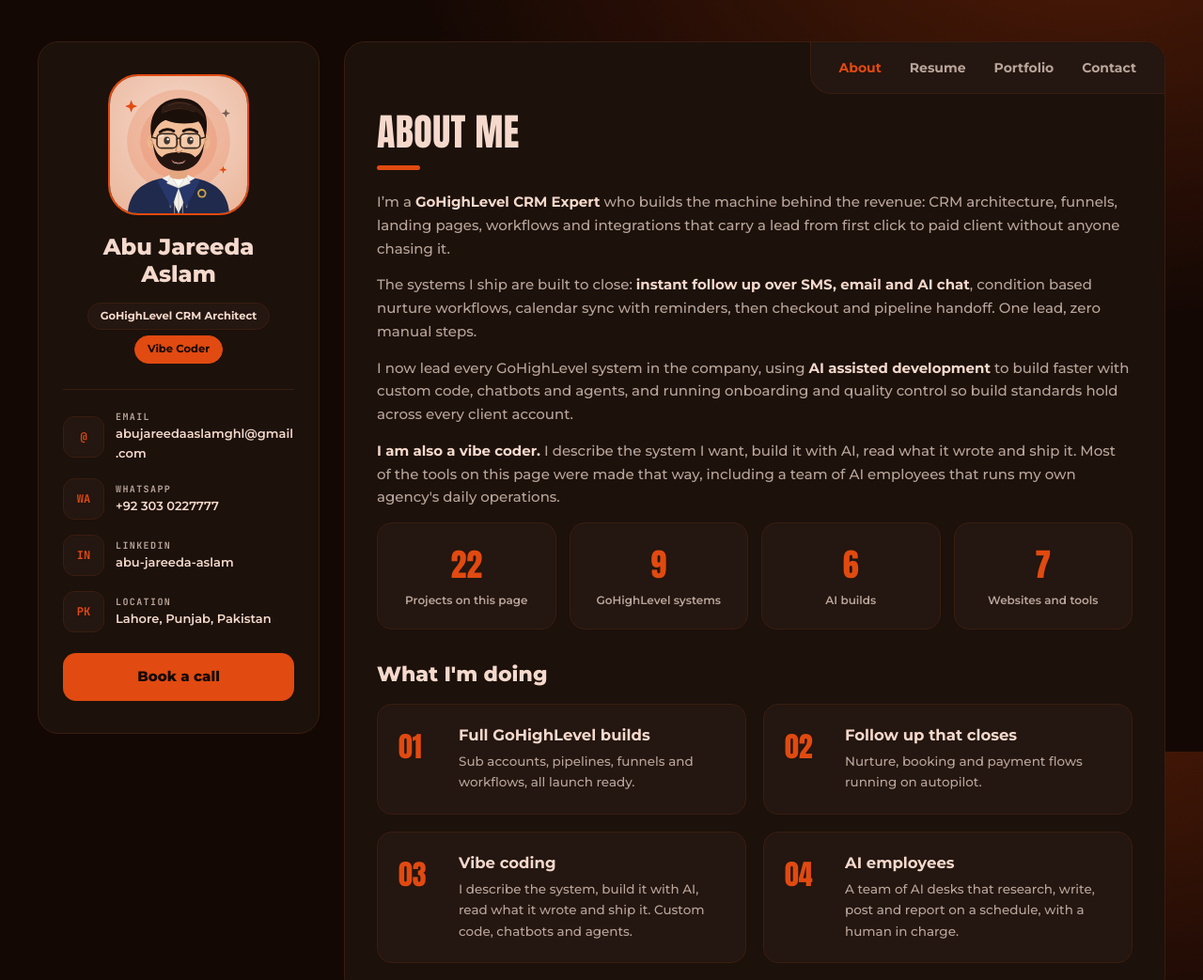
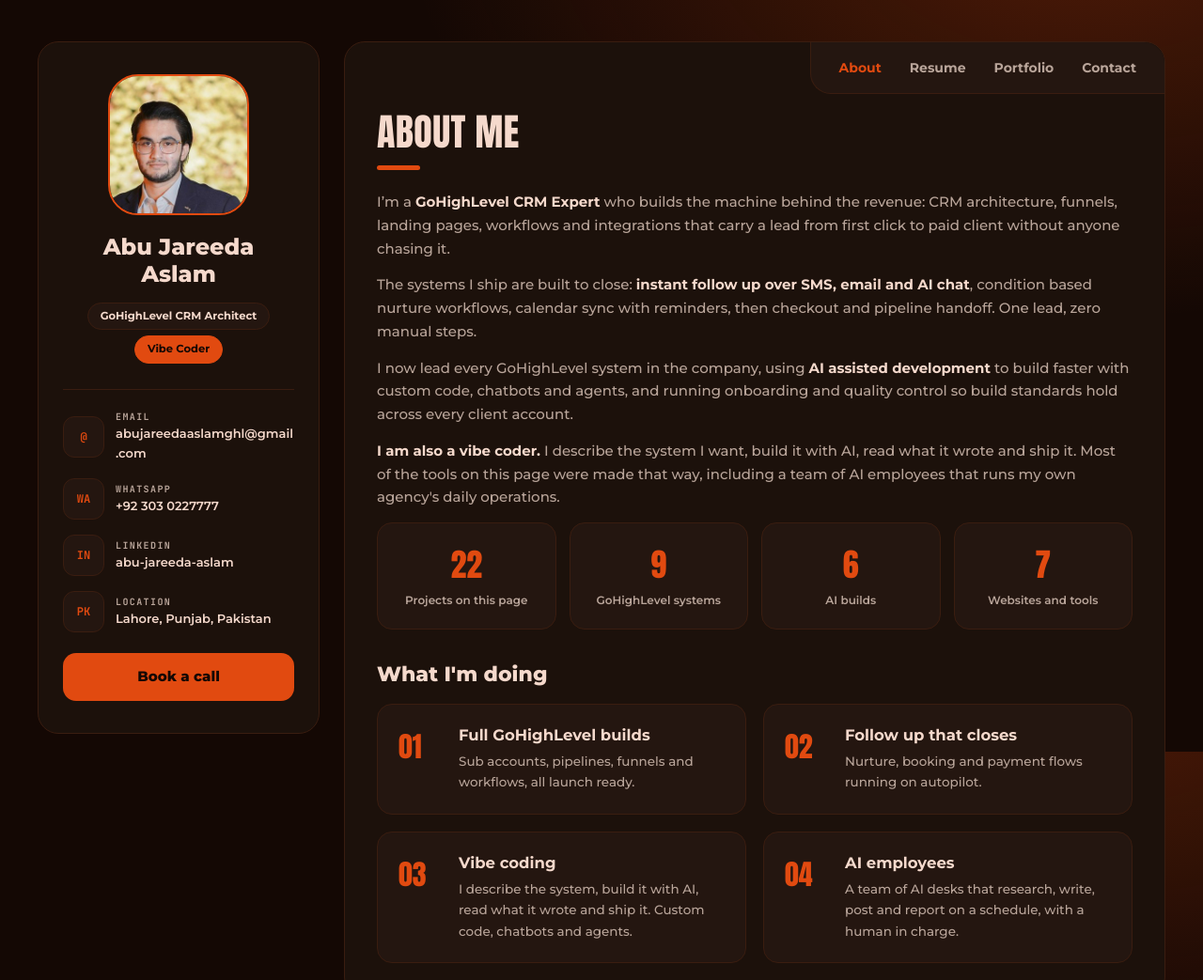
Before and after one commit to abujareedaaslam-dev/abujareedaaslam-dev.github.io, a plain HTML site: page index.html in a window 1280 px wide. Shown: the top 1043 px of the page at 94% size. Drawn offline with Linux system fonts and the light colour scheme.

Commit message:
Real photo in the sidebar
Co-Authored-By: Claude Fable 5.2 <noreply@anthropic.com>

```diff
--- a/index.html
+++ b/index.html
@@ -57,7 +57,7 @@ a.proj:hover{transform:translateY(-4px);border-color:var(--acc)}.proj.hide{displ
 </style></head><body>
 <div class="wrap">
 <aside class="side">
-  <img class="me" src="img/mascot.svg" alt="Abu Jareeda Aslam mascot">
+  <img class="me" src="img/me.jpg" alt="Abu Jareeda Aslam">
   <h1>Abu Jareeda Aslam</h1>
   <span class="pill">GoHighLevel CRM Architect</span><span class="pill hot">Vibe Coder</span>
   <div class="info">
```
